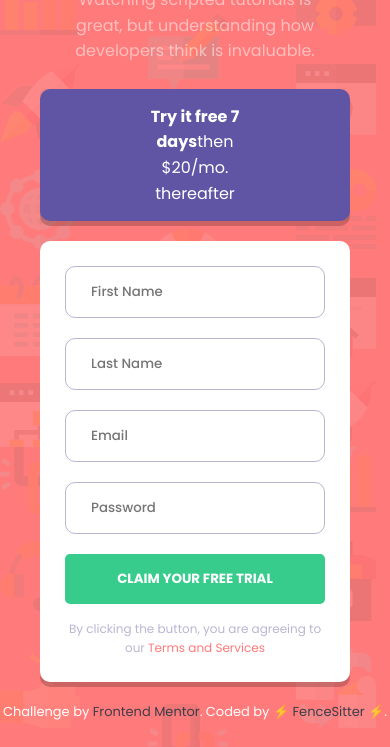
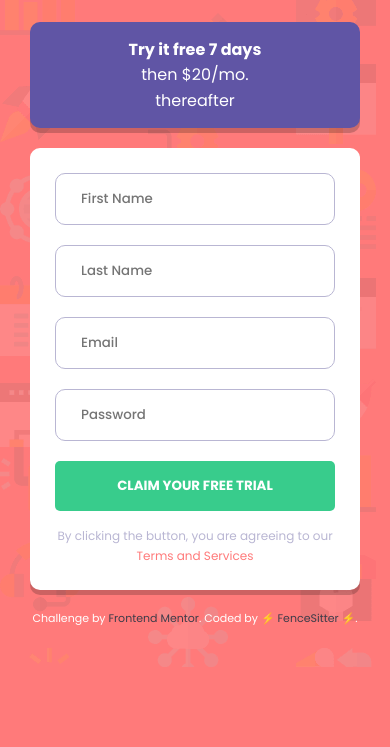
Before and after one commit to dFenceSitter/fe-mentor-challenge, a plain HTML site: page signup-form/index.html in a window 390 px wide. Shown: the part 353-1100 px from the top of the page. After the commit the page ends 1020 px from the top, so only its background shows below. Drawn offline with Linux system fonts and the light colour scheme.

Commit message:
Css Minor Change

```diff
--- a/signup-form/style.css
+++ b/signup-form/style.css
@@ -113,7 +113,7 @@ small {
     .container {
         display: flex;
         flex-direction: column;
-        padding: 0 40px;
+        padding: 0 30px;
     }
 
     .hero-text {
@@ -135,5 +135,6 @@ small {
 
     .attribution {
         margin-top: 20px;
+        font-size: 11px;
     }
 }
```
Also changed, not shown: signup-form/index.html (+1 -1 lines).
